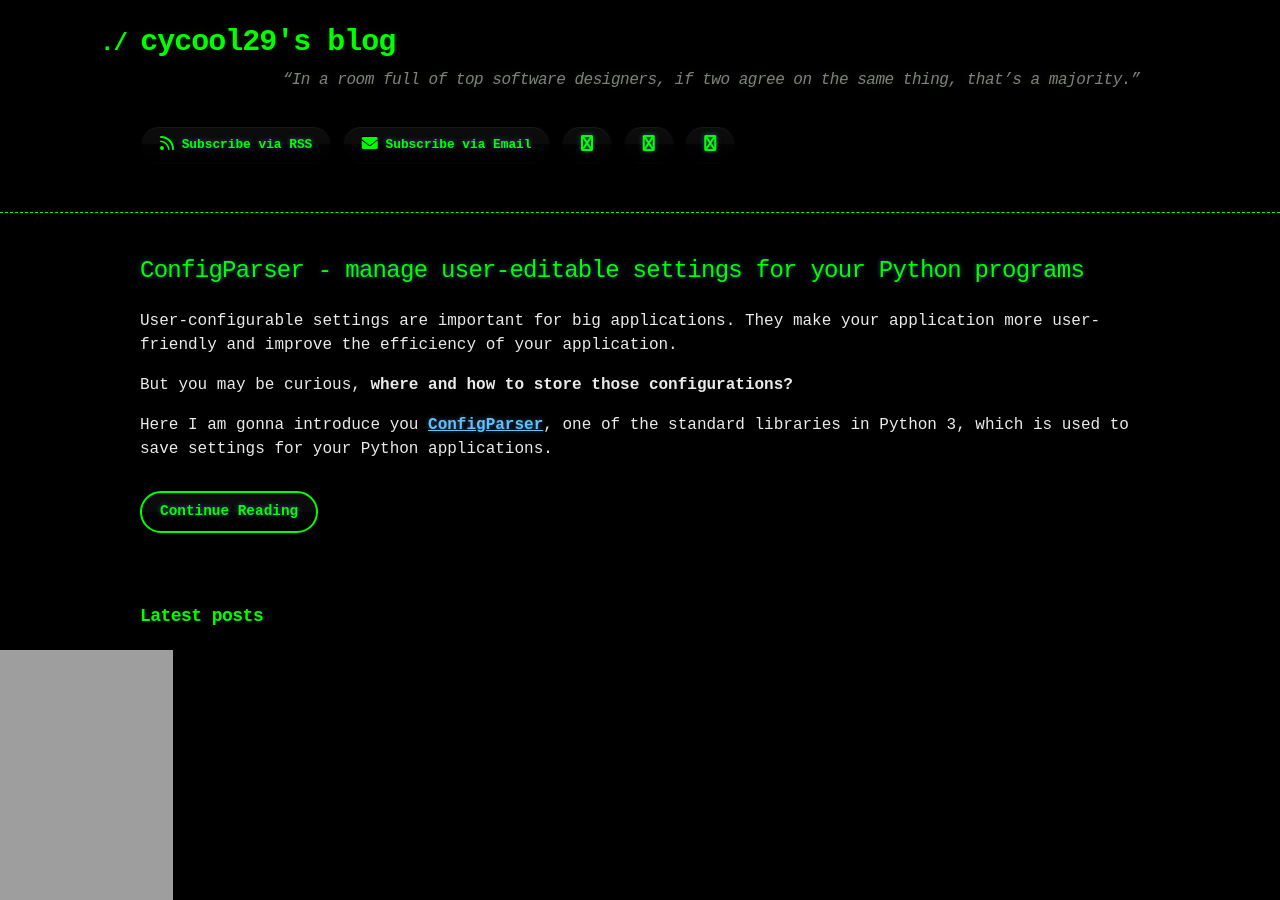
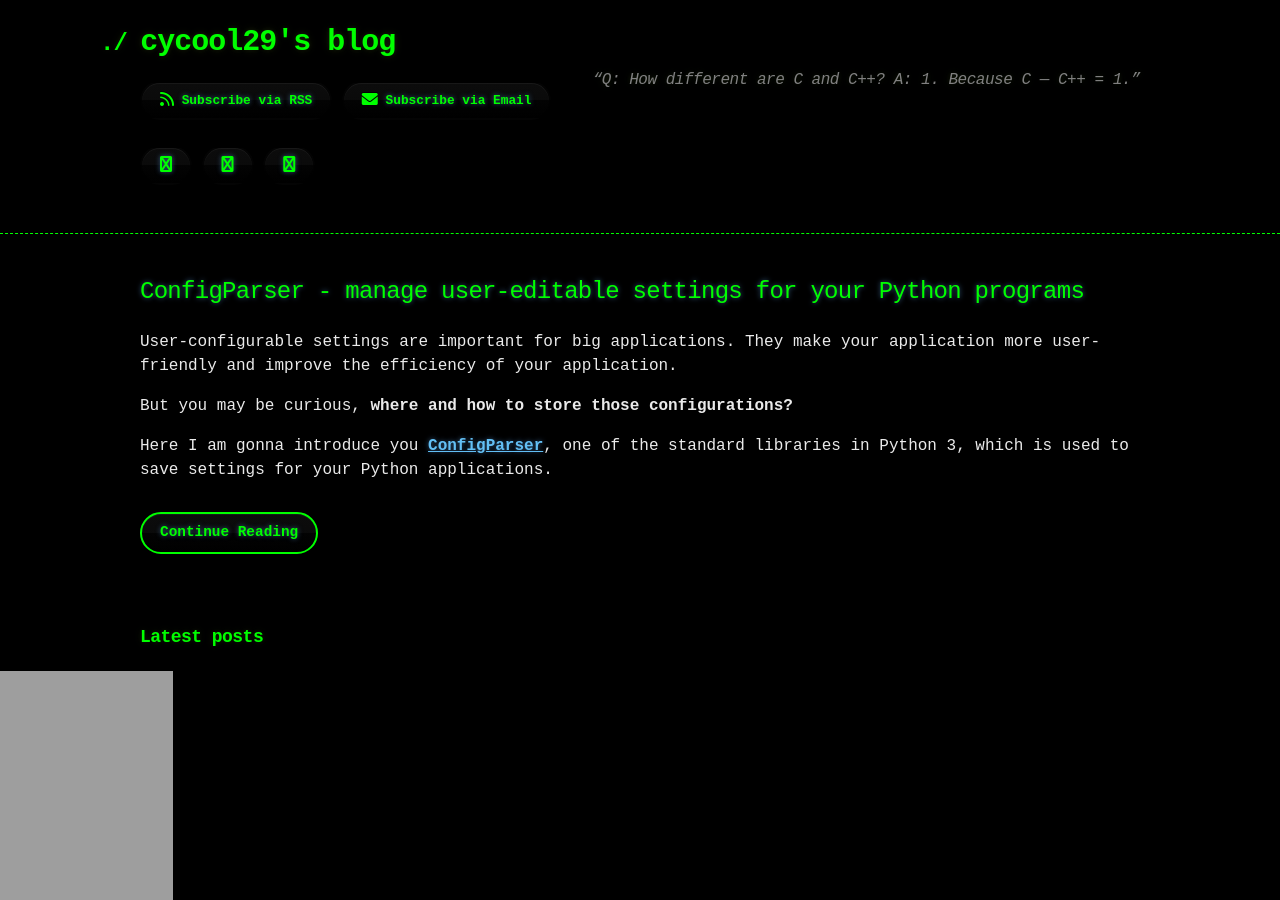
Before and after one commit to cycool29/cycool29.github.io, a Jekyll site: the page built from index.md, in a window 1280 px wide and 900 px high. Built offline with Jekyll 4.4.1, drawn with Linux system fonts in a browser that asks for light colours; a style sheet for code colours, icons or effects is not loaded.

Commit message:
Update quotes

```diff
--- a/_config.yml
+++ b/_config.yml
@@ -1,5 +1,5 @@
 title: cycool29's blog
-description: "“In a room full of top software designers, if two agree on the same thing, that’s a majority.” "
+description: "“Q: How different are C and C++? A: 1. Because C — C++ = 1.” "
 bio: A high school student. Intermediate in Python, Git, Bash. Learning JavaScript. He/Him. "
 author: cycool29
 url: https://cycool29.github.io
```
